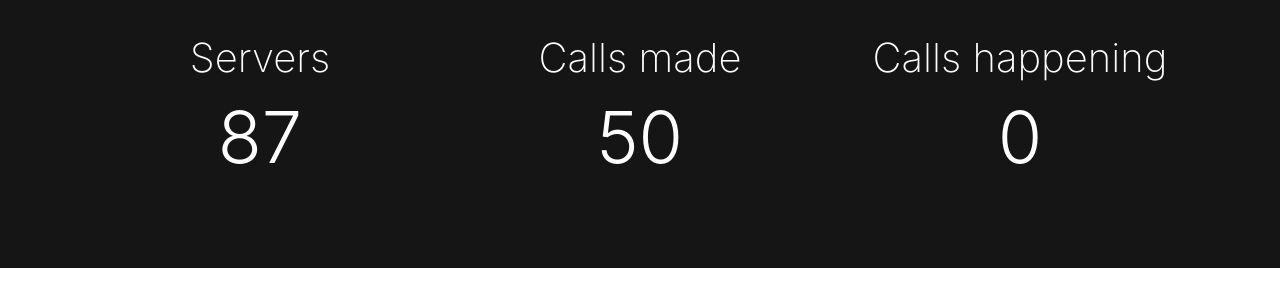
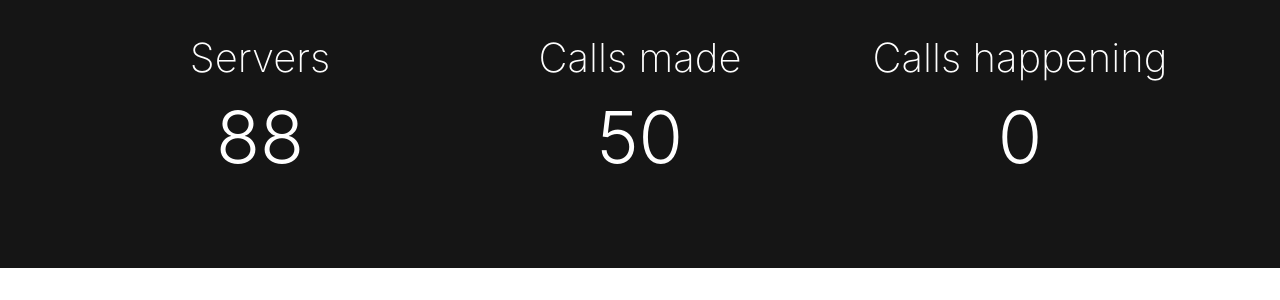
Before and after one commit to tumblenet/tnphone.tumblenet.ga, a Jekyll site: the page built from index.html, in a window 1280 px wide and 900 px high, scrolled down 443 px. Shown: the part 167-467 px from the top of the window. Built offline with Jekyll 4.4.1, drawn with Linux system fonts in a browser that asks for light colours; nearby versions of some CDN libraries.

Commit message:
Update Phones feed

```diff
--- a/_data/phones.json
+++ b/_data/phones.json
@@ -1,5 +1,5 @@
 {
 	"callsMade": 50,
-	"servers": 87,
+	"servers": 88,
 	"currentCalls": 0
 }
```
